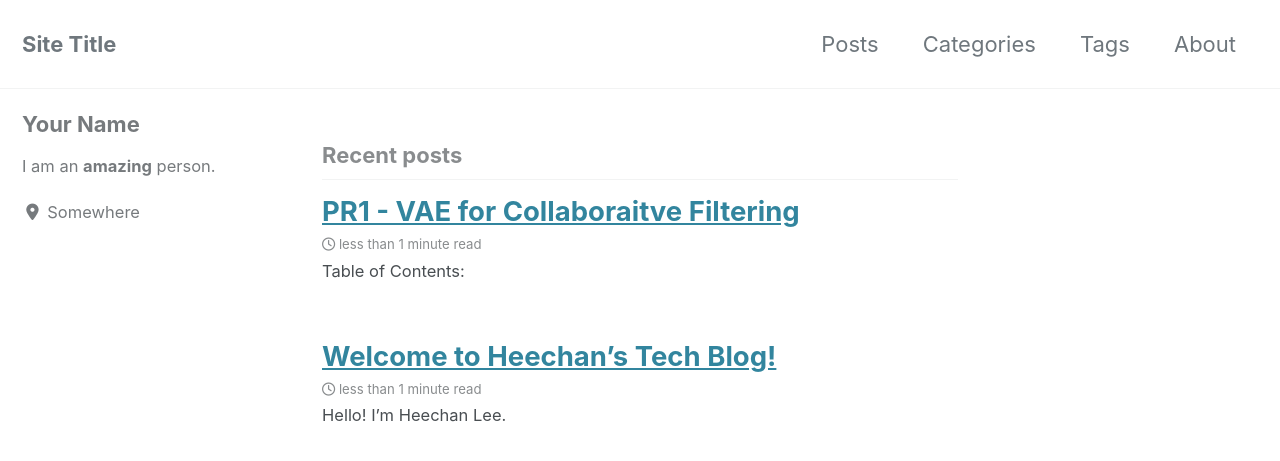
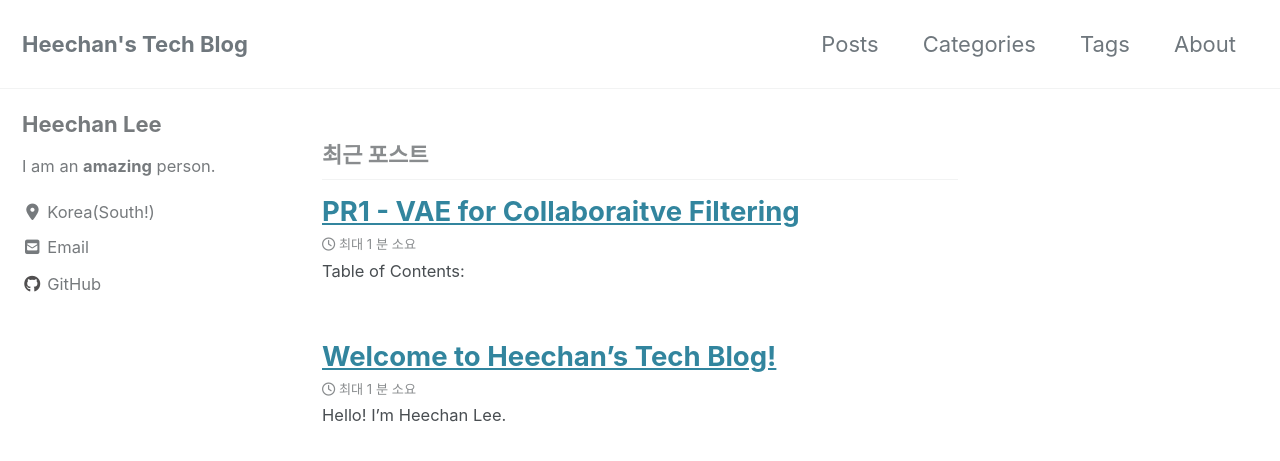
Before and after one commit to heechan95/heechan.github.io, a Jekyll site: the page built from index.html, in a window 1280 px wide and 900 px high. Shown: the top 461 px of the window. Built offline with Jekyll 4.4.1, drawn with Linux system fonts in a browser that asks for light colours; cached includes are drawn as plain includes; nearby versions of some CDN libraries; the list of posts is cut into pages by our own code; some of the changed text lies outside the part shown.

Commit message:
Update _config.yml

```diff
--- a/_config.yml
+++ b/_config.yml
@@ -15,12 +15,12 @@
 minimal_mistakes_skin    : "default" # "air", "aqua", "contrast", "dark", "dirt", "neon", "mint", "plum", "sunrise"
 
 # Site Settings
-locale                   : "en-US"
-title                    : "Site Title"
+locale                   : "ko"
+title                    : "Heechan's Tech Blog"
 title_separator          : "-"
 subtitle                 : # site tagline that appears below site title in masthead
-name                     : "Your Name"
-description              : "An amazing website."
+name                     : "Heechan Lee"
+description              : "Love AI, Make Something that makes life easier"
 url                      : "https://heechan95.github.io"# the base hostname & protocol for your site e.g. "https://mmistakes.github.io"
 baseurl                  : # the subpath of your site, e.g. "/blog"
 repository               : # GitHub username/repo-name e.g. "mmistakes/minimal-mistakes"
@@ -107,15 +107,15 @@ analytics:
 
 # Site Author
 author:
-  name             : "Your Name"
+  name             : "Heechan Lee"
   avatar           : # path of avatar image, e.g. "/assets/images/bio-photo.jpg"
   bio              : "I am an **amazing** person."
-  location         : "Somewhere"
+  location         : "Korea(South!)"
   email            :
   links:
     - label: "Email"
       icon: "fas fa-fw fa-envelope-square"
-      # url: mailto:your.name@email.com
+      url: "lhc101020@gmail.com"
     - label: "Website"
       icon: "fas fa-fw fa-link"
       # url: "https://your-website.com"
@@ -127,7 +127,7 @@ author:
       # url: "https://facebook.com/"
     - label: "GitHub"
       icon: "fab fa-fw fa-github"
-      # url: "https://github.com/"
+      url: "https://github.com/heechan95"
     - label: "Instagram"
       icon: "fab fa-fw fa-instagram"
       # url: "https://instagram.com/"
```
